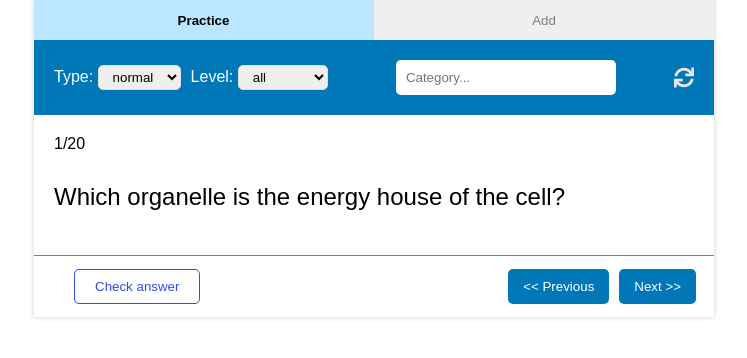
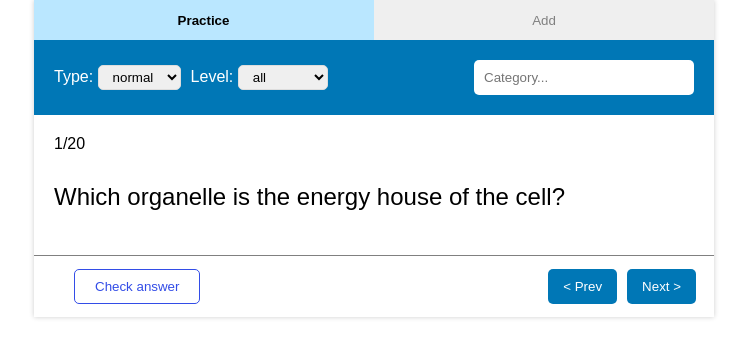
Before and after one commit to mehboobelahi05/mehboobelahi05.github.io, a plain HTML site: page index.html in a window 1280 px wide. Shown: the whole page, without its empty margins (266-1013 px from the left). Drawn offline with Linux system fonts and the light colour scheme.

Commit message:
Update index.html

```diff
--- a/index.html
+++ b/index.html
@@ -39,7 +39,7 @@
                     <input type="text" id="search-input" placeholder="Category...">
 
                 </div>
-                <i id="refresh-icon" class="fas fa-sync"></i>
+                <i id="refresh-icon" class="fas fa-sync hide"></i>
             </header>
             <div class="que-area" id="question-area">
                 <div class="message">
@@ -55,7 +55,7 @@
 
                     <!-- Buttons for Hard, Medium, and Easy -->
                     <div class='question-level'>
-                         <p >How was question level?</p>
+                         <p >Level:</p>
                          <button id="hard-button">Hard</button>
                          <button id="medium-button">Medium</button>
                          <button id="easy-button">Easy</button>
@@ -74,8 +74,8 @@
             </div>
             <div class='bottom'>
                   <button id="answer-button">Check answer</button>
-                  <button id="prev-button" class=''> << Previous </button>
-                  <button id="next-button"> Next >> </button>
+                  <button id="prev-button" class=''> < Prev </button>
+                  <button id="next-button"> Next > </button>
             </div>
 
 
```
